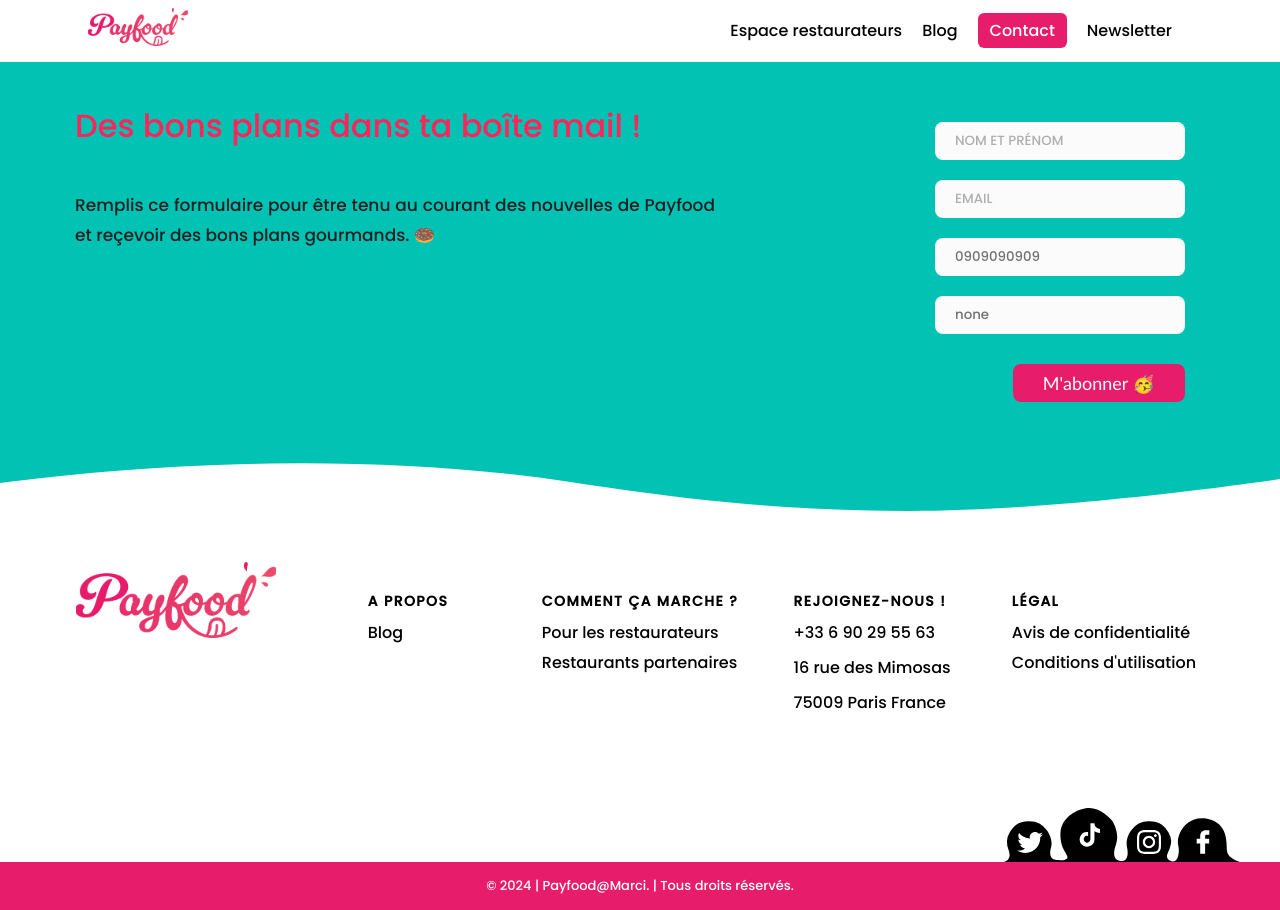
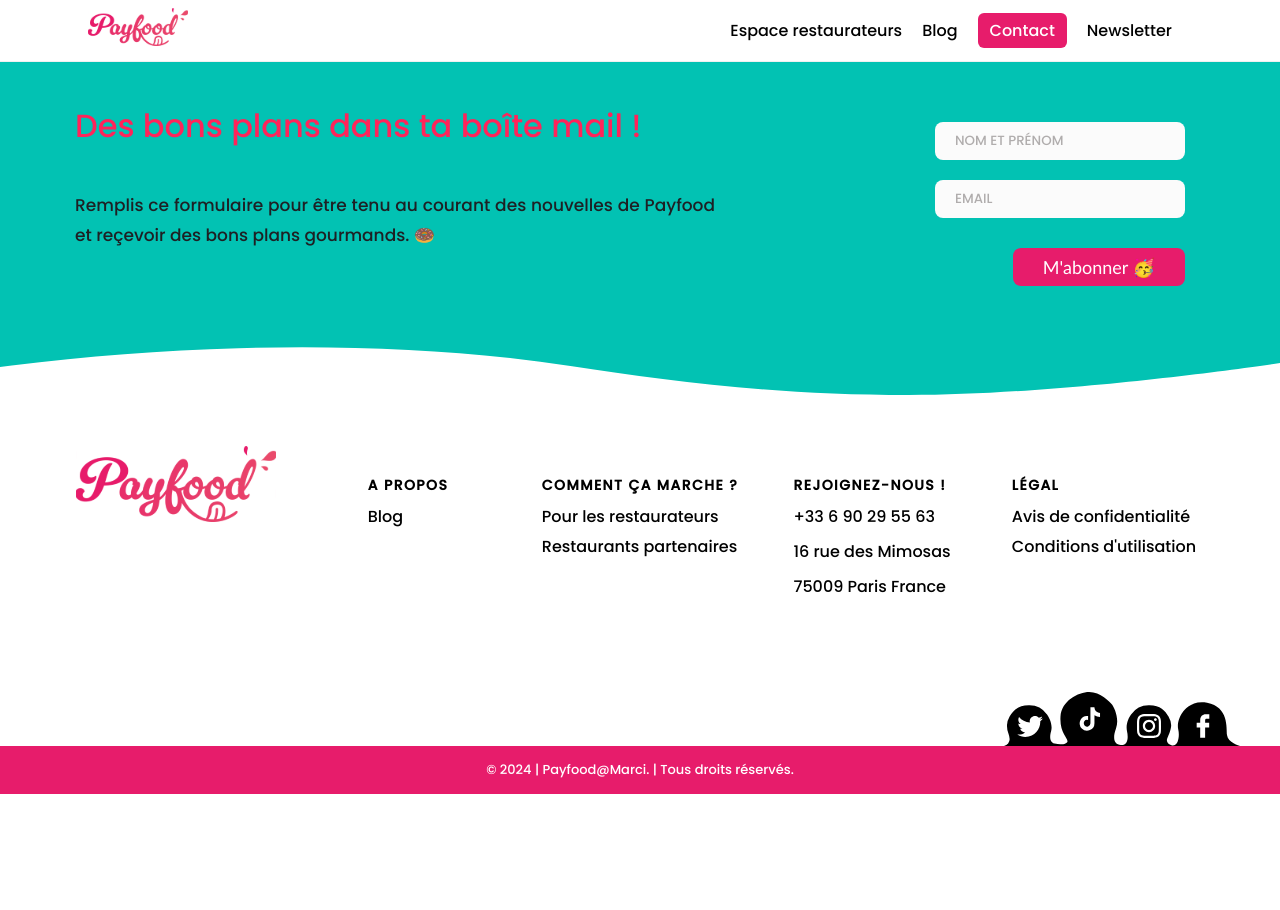
Before and after one commit to Armelsteve1/PAYFOOD, a React (Create React App) app in the folder payfood/: page / in a window 1280 px wide. Both pictures are taken after a click on the link "Newsletter". After the commit the page ends 800 px from the top, so only its background shows below. Built offline with nearby package versions, Linux system fonts and the light colour scheme.

Commit message:
removed fields

```diff
--- a/payfood/src/Component/Communication/newsletter.js
+++ b/payfood/src/Component/Communication/newsletter.js
@@ -99,22 +99,6 @@
                     name="email"
                     placeholder="Email"
                     value={formData.email}
-                    onChange={handleChange}
-                    required
-                  />
-                  <input
-                    type="tel"
-                    name="number"
-                    placeholder="Téléphone"
-                    value={formData.number}
-                    onChange={handleChange}
-                    required
-                  />
-                  <input
-                    type="text"
-                    name="company"
-                    placeholder="Entreprise"
-                    value={formData.company}
                     onChange={handleChange}
                     required
                   />
```
